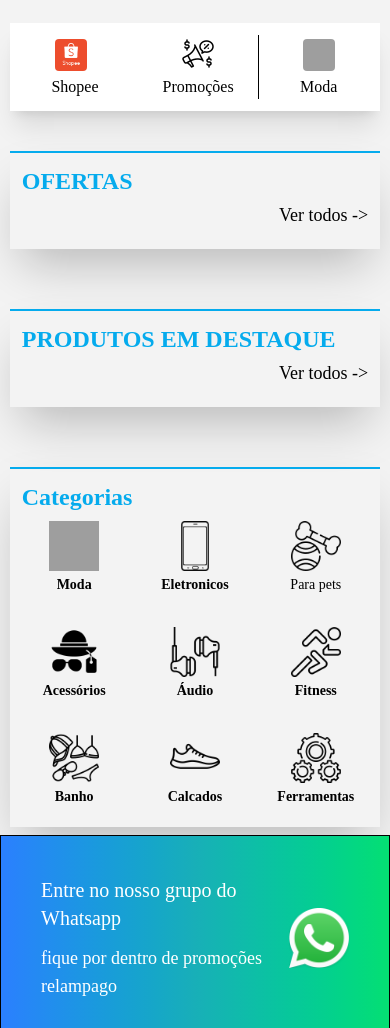
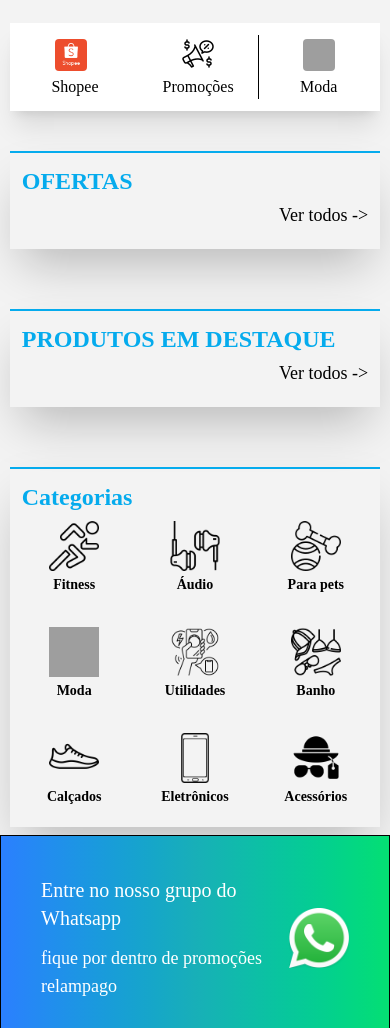
Before and after one commit to YuriKievBarreto/QueridoLinks-Website, a Node server app: page / in a window 390 px wide. Shown: the part 113-1141 px from the top of the page. Run offline with Node 20, Linux system fonts and the light colour scheme; data that the repository does not hold is empty; style sheets or scripts are compiled from the project's sources; some libraries are stand-ins or nearby versions; some web fonts are replaced; grey boxes are pictures that could not be loaded.

Commit message:
tornando aleatoria a exibicao de categorias na seção de categorias

```diff
--- a/controllers/homeController.js
+++ b/controllers/homeController.js
@@ -24,7 +24,8 @@
     const categoriasDaVez = [];
     const indicesUsados = new Set();
 
-    while (categoriasDaVez.length < 3) {
+    //sorteio para o inicio da pagina inicial
+    while (categoriasDaVez.length < 10) {
         let indice = Math.floor(Math.random() * 10);
 
 
@@ -34,6 +35,8 @@
         }
     }
 
+
+
     res.locals.categorias = categoriasDaVez;
     console.log(categoriasDaVez)
     next();
--- a/views/index.ejs
+++ b/views/index.ejs
@@ -170,59 +170,55 @@
             <h1 class="text-start text-2xl  font-bold  text-[#05ABED] md:text-4xl lg:text-2xl lg:mb-4">Categorias</h1>
             <div class=" exposicao flex justify-around items-center gap-4  flex-wrap lg:gap-0 lg:justify-start ">
                 <div class="item-categorias">
-                    <img src="/assets/imgs/categorias/camiseta.png" class=""  alt="">
-                    <p class="text-center text-sm  font-bold ">Moda</p>
-
-                </div>
-
-                <div class="item-categorias ">
-                    <img src="/assets/imgs/categorias/celular.png" class=""  alt="">
-                    <p class="text-center  text-bold  text-sm font-bold ">Eletronicos</p>
+                    <img src="/assets/imgs/categorias/<%=categorias[3][0]%>.png" class="" alt="">
+                    <p class="text-center text-sm font-bold"><%=categorias[3][1]%></p>
                 </div>
 
                 <div class="item-categorias">
-                    <img src="/assets/imgs/categorias/brinquedo-pet.png" class=""  alt="">
-                    <p class="text-center  text-bold text-sm  "> Para pets</p>
+                    <img src="/assets/imgs/categorias/<%=categorias[4][0]%>.png" class="" alt="">
+                    <p class="text-center text-sm font-bold"><%=categorias[4][1]%></p>
                 </div>
 
                 <div class="item-categorias">
-                    <img src="/assets/imgs/categorias/acessorio.png" class=""  alt="">
-                    <p class="text-center text-sm  font-bold ">Acessórios</p>
-
-                </div>
-                <div class="item-categorias">
-                    <img src="/assets/imgs/categorias/fones-de-ouvido.png" class=""  alt="">
-                    <p class="text-center text-sm  font-bold ">Áudio</p>
-
-                </div>
-                <div class="item-categorias">
-                    <img src="/assets/imgs/categorias/corrida.png" class=""  alt="">
-                    <p class="text-center text-sm  font-bold ">Fitness</p>
-
-                </div>
-                <div class="item-categorias hidden sm:hidden md:hidden lg:block">
-                    <img src="/assets/imgs/categorias/banho.png" class=""  alt="">
-                    <p class="text-center text-sm  font-bold ">Banho</p>
-
+                    <img src="/assets/imgs/categorias/<%=categorias[5][0]%>.png" class="" alt="">
+                    <p class="text-center text-sm font-bold"><%=categorias[5][1]%></p>
                 </div>
 
-                <div class="item-categorias hidden sm:hidden md:hidden lg:block">
-                    <img src="/assets/imgs/categorias/tenis-de-corrida.png" class=""  alt="">
-                    <p class="text-center text-sm  font-bold ">Calcados</p>
-
+                <div class="item-categorias">
+                    <img src="/assets/imgs/categorias/<%=categorias[0][0]%>.png" class="" alt="">
+                    <p class="text-center text-sm font-bold"><%=categorias[0][1]%></p>
                 </div>
 
-                <div class="item-categorias hidden sm:hidden md:hidden lg:block">
-                    <img src="/assets/imgs/categorias/engrenagem.png" class=""  alt="">
-                    <p class="text-center text-sm  font-bold ">Ferramentas</p>
-
+                <div class="item-categorias">
+                    <img src="/assets/imgs/categorias/<%=categorias[1][0]%>.png" class="" alt="">
+                    <p class="text-center text-sm font-bold"><%=categorias[1][1]%></p>
                 </div>
 
-                <div class="item-categorias hidden sm:hidden md:hidden lg:block">
-                    <img src="/assets/imgs/categorias/utilidades.png" class=""  alt="">
-                    <p class="text-center text-sm  font-bold ">Utilidades</p>
+                <div class="item-categorias">
+                    <img src="/assets/imgs/categorias/<%=categorias[2][0]%>.png" class="" alt="">
+                    <p class="text-center text-sm font-bold"><%=categorias[2][1]%></p>
+                </div>
 
+                <div class="item-categorias">
+                    <img src="/assets/imgs/categorias/<%=categorias[6][0]%>.png" class="" alt="">
+                    <p class="text-center text-sm font-bold"><%=categorias[6][1]%></p>
                 </div>
+
+                <div class="item-categorias">
+                    <img src="/assets/imgs/categorias/<%=categorias[7][0]%>.png" class="" alt="">
+                    <p class="text-center text-sm font-bold"><%=categorias[7][1]%></p>
+                </div>
+
+                <div class="item-categorias">
+                    <img src="/assets/imgs/categorias/<%=categorias[8][0]%>.png" class="" alt="">
+                    <p class="text-center text-sm font-bold"><%=categorias[8][1]%></p>
+                </div>
+
+                <div class="item-categorias">
+                    <img src="/assets/imgs/categorias/<%=categorias[9][0]%>.png" class="" alt="">
+                    <p class="text-center text-sm font-bold"><%=categorias[9][1]%></p>
+                </div>
+
 
             </div>
         </div>
```
